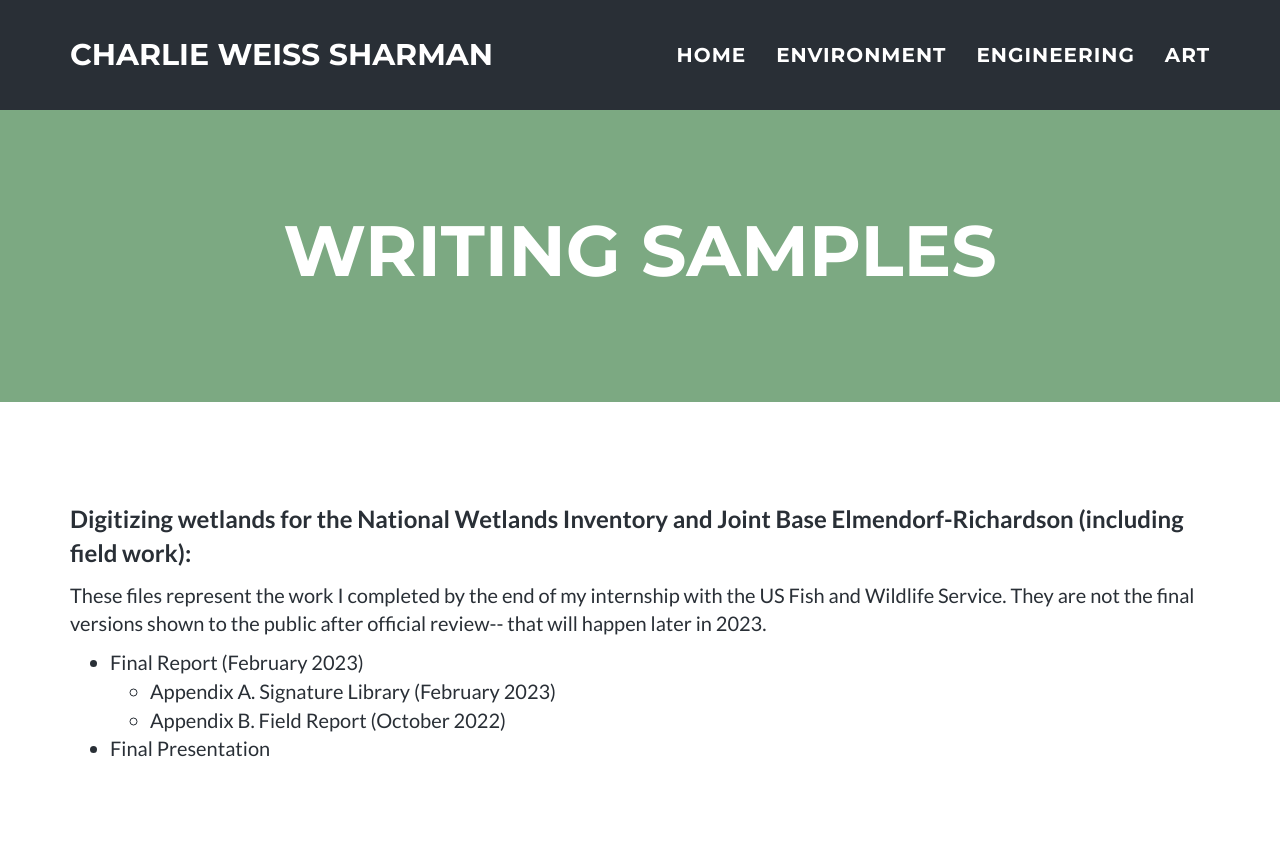
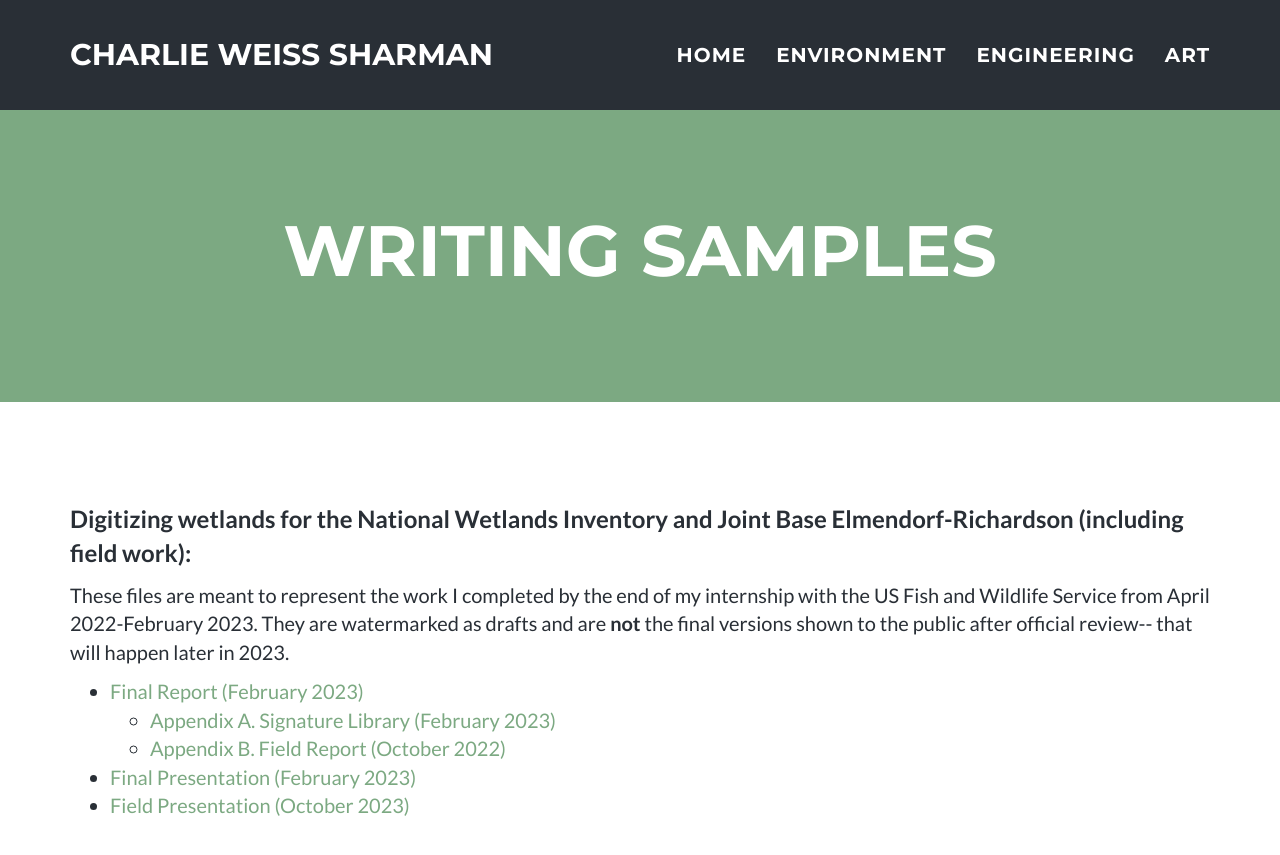
Before and after one commit to charlievweiss/charlievweiss.github.io, a Jekyll site: the page built from _posts/2023-04-07-writing-samples.md, in a window 1280 px wide and 930 px high. Shown: the top 855 px of the window. Built offline with Jekyll 4.4.1, drawn with Linux system fonts in a browser that asks for light colours.

Commit message:
added writing samples

```diff
--- a/_config.yml
+++ b/_config.yml
@@ -1,7 +1,7 @@
 # Site settings :)
 title: Charlie Weiss Sharman
 email: charlievweiss@gmail.com
-url: https://charlieweiss.info
+url: https://charliesharman.com
 description: "Charlie Weiss Sharman portfolio website"
 keywords: "your keywords, separated by commas"
 skills: "Environment (Wetlands) - Engineering - Art"
--- a/_includes/modals.html
+++ b/_includes/modals.html
@@ -39,7 +39,7 @@
             {% if post.more %}
             <p><a href="{{ site.url}}{{ post.url }}">Click here to learn more</a></p>
             {% else %}
-            <p>Details coming soon</p>
+            <p></p>
             {% endif %}
             <button type="button" class="btn btn-default" data-dismiss="modal"><i class="fa fa-times"></i>
               Close</button>
--- a/_posts/2023-04-07-writing-samples.md
+++ b/_posts/2023-04-07-writing-samples.md
@@ -14,14 +14,15 @@ more: false
 ---
 
 <p><b><big>Digitizing wetlands for the National Wetlands Inventory and Joint Base Elmendorf-Richardson (including field work):</big></b></p>
-<p>These files represent the work I completed by the end of my internship with the US Fish and Wildlife Service. They are not the final versions shown to the public after official review-- that will happen later in 2023.</p>
+<p>These files are meant to represent the work I completed by the end of my internship with the US Fish and Wildlife Service from April 2022-February 2023. They are watermarked as drafts and are <b>not</b> the final versions shown to the public after official review-- that will happen later in 2023.</p>
 <p>
     <ul>
-        <li>Final Report (February 2023)</li>
+        <li><a href="materials/JBER_Final_Report_20230223_watermark.pdf">Final Report (February 2023)</a></li>
         <ul>
-        <li>Appendix A. Signature Library (February 2023)</li>
-        <li>Appendix B. Field Report (October 2022)</li>
+        <li><a href="materials/Appendix_A_JBER_Signature_Library_20230217_watermark.pdf">Appendix A. Signature Library (February 2023)</a></li>
+        <li><a href="materials/Appendix_B_field_report_20221222_watermark.pdf">Appendix B. Field Report (October 2022)</a></li>
         </ul>
-        <li>Final Presentation</li>
+        <li><a href="materials/JBER_final_presentation_20230222_watermark.pdf">Final Presentation (February 2023)</a></li>
+        <li><a href="materials/JBER_field_presentation_20221027_Public_watermark.pdf">Field Presentation (October 2023)</a></li>
     </ul>
 </p>
```
Also changed, not shown: 5 other files.
